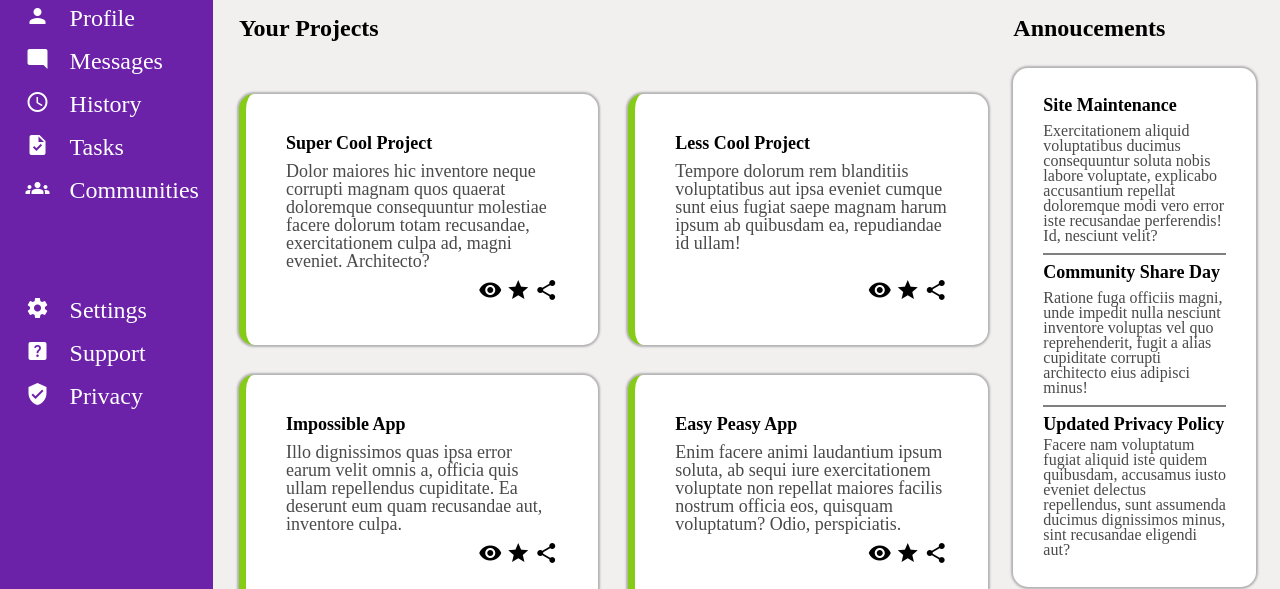
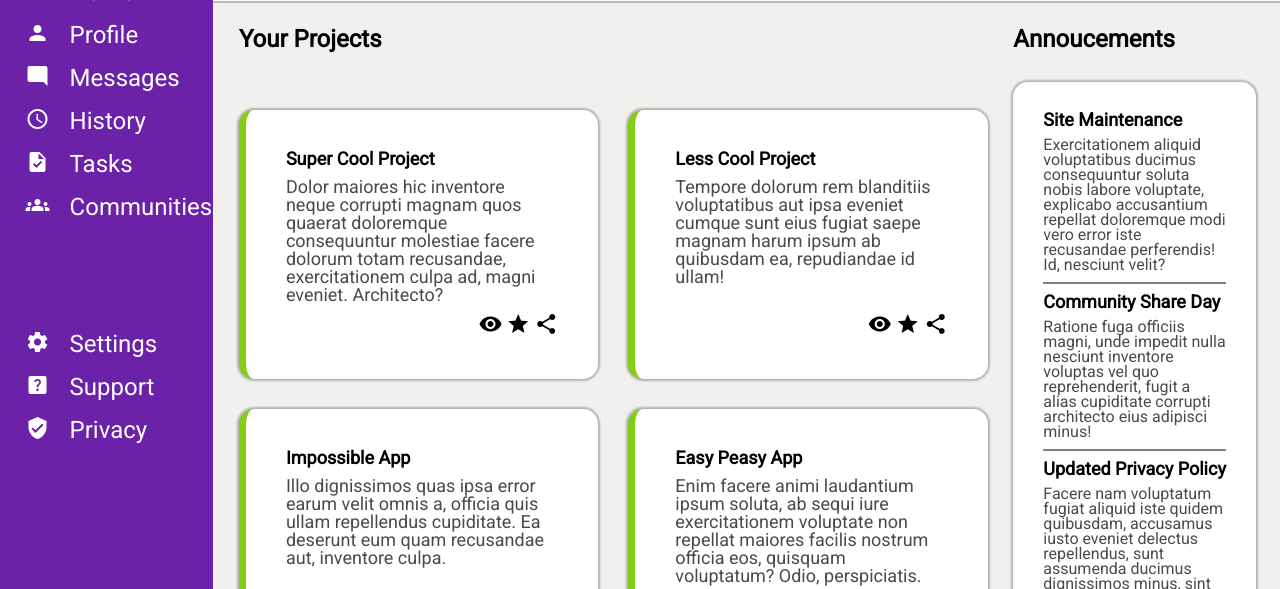
Before and after one commit to Bruno-fmaciel/admin-dashboard, a plain HTML site: page index.html in a window 1280 px wide. Shown: the part 189-778 px from the top of the page. Drawn offline with Linux system fonts and the light colour scheme.

Commit message:
Add font Roboto

```diff
--- a/index.html
+++ b/index.html
@@ -7,6 +7,9 @@
     <link rel="stylesheet" href="styles.css">
     <link href="https://fonts.googleapis.com/icon?family=Material+Icons"
       rel="stylesheet">
+    <link rel="preconnect" href="https://fonts.googleapis.com">
+    <link rel="preconnect" href="https://fonts.gstatic.com" crossorigin>
+    <link href="https://fonts.googleapis.com/css2?family=Roboto&display=swap" rel="stylesheet">
 </head>
 
 <body>
--- a/styles.css
+++ b/styles.css
@@ -47,7 +47,9 @@ table {
 	border-spacing: 0;
 }
 
-
+body {
+    font-family: 'Roboto', sans-serif;
+}
 
 strong{
     font-weight:bold;
@@ -216,7 +218,7 @@ div.annoucement {
 div.annoucement- {
     display: flex;
     flex-direction: column;
-    gap: 5px;
+    gap: 10px;
     line-height: 15px;
 }
 
```
